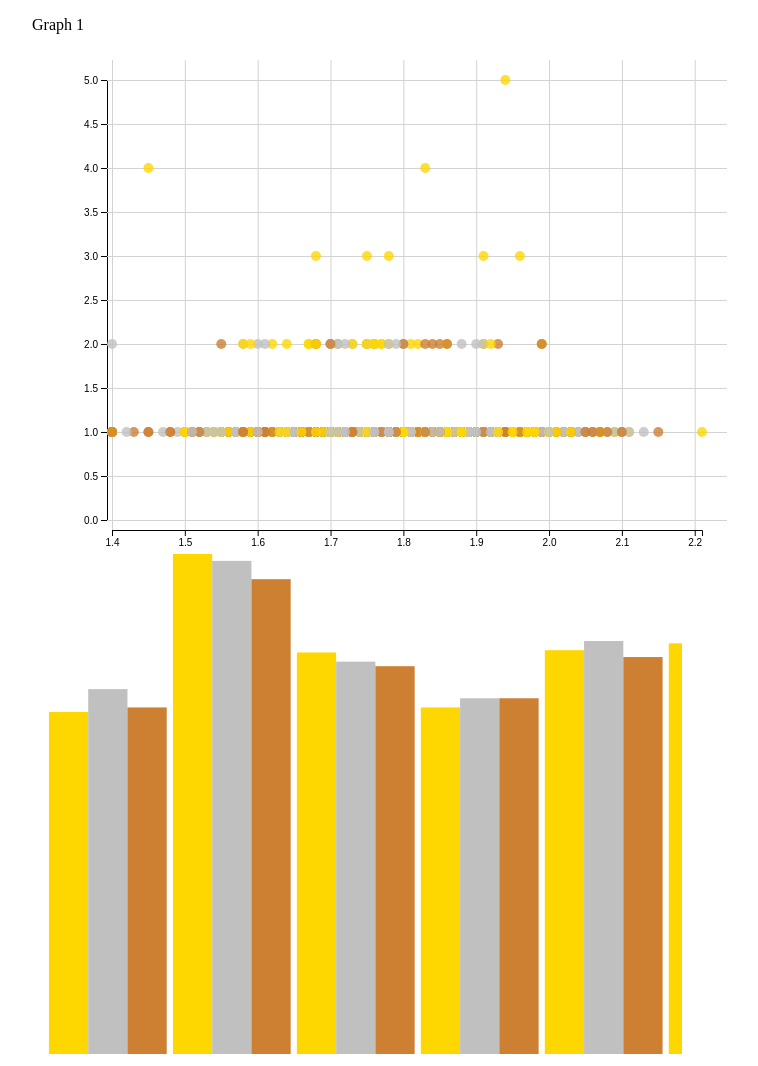
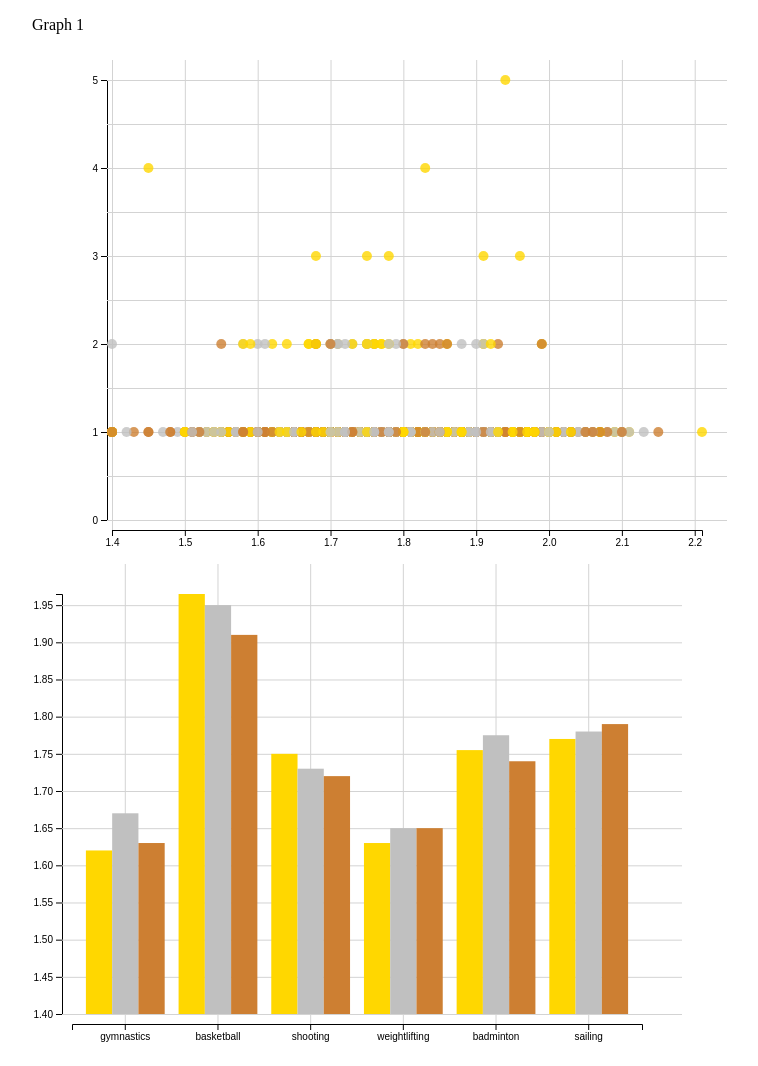
Before and after one commit to yiemwa123/3300-project1, a plain HTML site: page index.html in a window 1280 px wide. Shown: the whole page, without its empty margins (26-784 px from the left). Drawn offline with nearby package versions, Linux system fonts and the light colour scheme.

Commit message:
Update index.html
Fixed a few things

```diff
--- a/index.html
+++ b/index.html
@@ -71,7 +71,7 @@
 
                 //Y Axis
 
-                let y = d3.axisLeft(medalScale);
+                let y = d3.axisLeft(medalScale).tickFormat(d3.format('.0f')).ticks(6);
                 let yGrid = d3.axisLeft(medalScale)
                               .tickFormat("")
                               .tickSize(-width + margins);
@@ -136,6 +136,7 @@
                 });
 
 
+                //Columns
 
 
                 let maleSportData=[];
@@ -144,44 +145,24 @@
 
 
                 function selectedSport(string){
-                  if (string==='gymnastics' || string==='basketball'
+                  return (string==='gymnastics' || string==='basketball'
                   || string==='shooting'
                   || string==='weightlifting'
                   || string==='badminton'
-                  || string==='sailing'){
-                    return true;
-                  } else{
-                    return false
-                  }
-                };
+                  || string==='sailing')};
 
                 medalData.forEach((d)=>{
-                  if (d.sex==='female' && selectedSport(d.sport)===true){
+                  if (d.sex==='female' && selectedSport(d.sport)){
                     femaleSportData.push(d);
                   };
 
-                  if (d.sex==='male' && selectedSport(d.sport)===true){
+                  if (d.sex==='male' && selectedSport(d.sport)){
                     maleSportData.push(d);
                   };
 
                 });
 
 
-
-
-
-
-
-
-
-
-
-              // const gymnastics=data.filter(d=>{return d.sport==='gymnastics';})
-              // const basketball=data.filter(d=>{return d.sport==='basketball';})
-              // const shooting=data.filter(d=>{return d.sport==='shooting';})
-              // const weightlifting=data.filter(d=>{return d.sport==='weightlifting';})
-              // const badminton=data.filter(d=>{return d.sport==='badminton';})
-              // const sailing=data.filter(d=>{return d.sport==='sailing';})
 
               let sportss=['gymnastics', "basketball", "shooting", "weightlifting", "badminton", "sailing"];
 
@@ -230,30 +211,103 @@
 
 
 
-            const femaleMaxMedian=d3.max(medalMedians);
-
-            console.log(femaleMaxMedian);
-            heightScale = d3.scaleLinear().domain([0,femaleMaxMedian]).range([900,0]);
-            obj = d3.select('svg#graph2');
+             let newMargin = 40;
 
 
 
 
+            const allMaxMedian=d3.max(medalMedians);
+            const ChartMin = 1.4;
+
+            heightScale = d3.scaleLinear().domain([ChartMin,allMaxMedian]).range([420,0]);
+
+            obj2 = d3.select('svg#graph2');
+
+            let axis2 = obj2.append('g').attr('id', 'yAxis2');
+            let yAxis2 = d3.axisLeft(heightScale);
+
+            axis2.append('g')
+                  .attr('class', "yAxis")
+                  .attr("transform", `translate(30, 40)`)
+                  .call(yAxis2);
+
+            let yGrid2 = d3.axisLeft(heightScale)
+                          .tickFormat('')
+                          .tickSize(-740);
+
+            axis2.append('g')
+                  .attr('class', "yGrid")
+                  .attr("transform", `translate(30, 40)`)
+                  .call(yGrid2);
+
+
             // const sports=d3.map(sportss);
-            const sportScale=d3.scaleBand().domain(sportss).range([50, 800]).padding(0.05);
+            const sportScale=d3.scaleBand().domain(sportss).range([0, 570]).padding(0.15);
+
+            let x2 = d3.axisBottom(sportScale);
+            let xGrid2 = d3.axisBottom(sportScale)
+                          .tickFormat("")
+                          .tickSize(-height + newMargin);
+
+            axis2.append('g')
+                    .attr("class", "tickerss")
+                    .attr("transform", `translate(40, 470)`)
+                    .call(x2);
+
+            axis2.append('g')
+                   .attr("class", "yGrid")
+                   .attr("transform", `translate(40, 470)`)
+                   .call(xGrid2);
+
+            let chartArea2 = obj2.append('g')
+                               .attr("id", "chart2")
+                               .attr("transform", `translate(40, 40)`);
+
+            newData.forEach(d=>{
+
+              chartArea2.append('rect').attr('fill', 'gold').attr("x", sportScale(d.sport)).attr("y", heightScale(d.gold))
+              .attr("height",heightScale(ChartMin)-heightScale(d.gold)).attr("width", sportScale.bandwidth()/3);
+              chartArea2.append('rect').attr('fill', 'silver').attr("x", sportScale(d.sport)+sportScale.bandwidth()/3).attr("y", heightScale(d.silver)).attr("height",heightScale(ChartMin)-heightScale(d.silver)).attr("width", sportScale.bandwidth()/3)
+              chartArea2.append('rect').attr('fill', '#CD7F32').attr("x", sportScale(d.sport)+sportScale.bandwidth()*2/3).attr("y", heightScale(d.bronze)).attr("height",heightScale(ChartMin)-heightScale(d.bronze)).attr("width", sportScale.bandwidth()/3)
+
+
+            })
+
+            //female
+
+            sportss.forEach(string=>{
+
+              let dataa=femaleSportData.filter(d=>{return d.sport===string})
+
+
+              let goldData=dataa.filter(d=>{return d.gold>0});
+
+              let silverData=dataa.filter(d=>{return d.silver>0});
+
+              let bronzeData=dataa.filter(d=>{return d.bronze>0});
+
+
+              let goldMedian=d3.median(goldData, d=>d.height);
+
+              let silverMedian=d3.median(silverData, d=>d.height);
+              let bronzeMedian=d3.median(bronzeData, d=>d.height);
+
+              let object=new Object();
+
+              object.sport=string;
+
+              object.gold=goldMedian;
+              object.silver=silverMedian;
+              object.bronze=bronzeMedian;
 
 
 
-            newData.forEach(d=>{
+              femaleSportData.push(object);
 
-
-              obj.append('rect').attr('fill', 'gold').attr("x", sportScale(d.sport)-sportScale.bandwidth()/3).attr("y", heightScale(d.gold))
-              .attr("height",heightScale(0)-heightScale(d.gold)).attr("width", sportScale.bandwidth()/3);
-              obj.append('rect').attr('fill', 'silver').attr("x", sportScale(d.sport)).attr("y", heightScale(d.silver)).attr("height",heightScale(0)-heightScale(d.silver)).attr("width", sportScale.bandwidth()/3)
-              obj.append('rect').attr('fill', '#CD7F32').attr("x", sportScale(d.sport)+sportScale.bandwidth()/3).attr("y", heightScale(d.bronze)).attr("height",heightScale(0)-heightScale(d.bronze)).attr("width", sportScale.bandwidth()/3)
-
-
-            })
+              medalMedians.push(goldMedian);
+              medalMedians.push(silverMedian);
+              medalMedians.push(bronzeMedian);
+            });
 
 
 
@@ -272,7 +326,7 @@
 
 
 
-            })
+        })
 
         </script>
 
```
